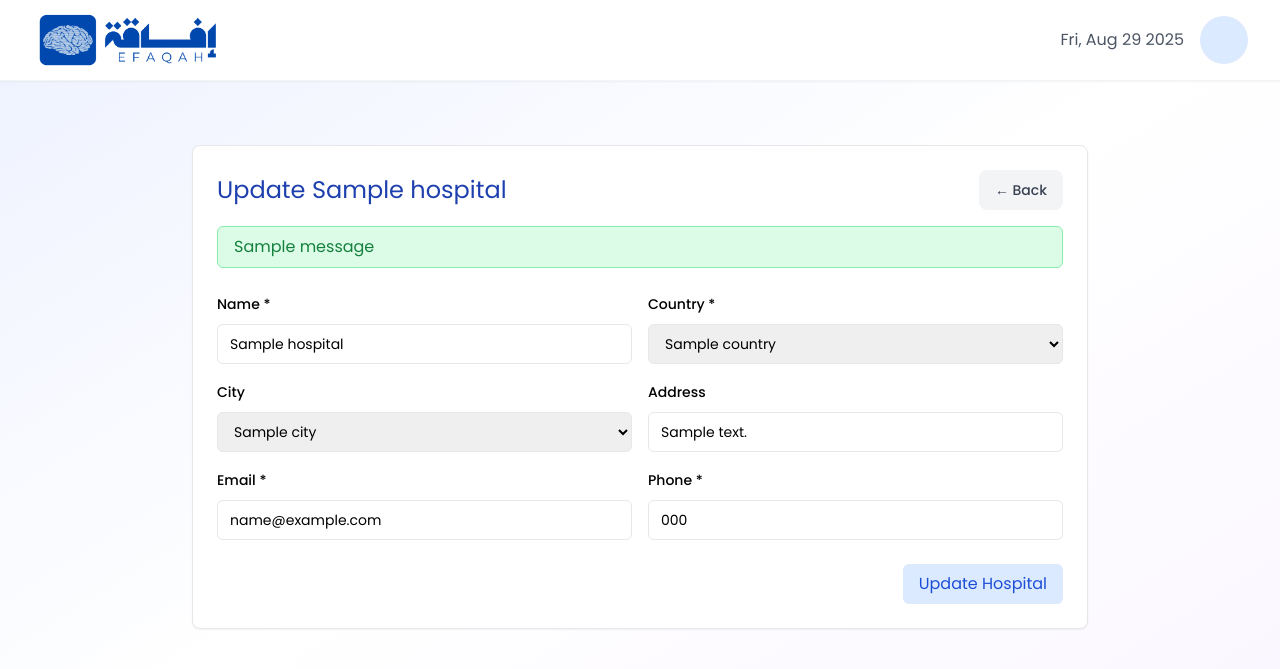
After one commit to Luluhmm/Efaqah, a Django app: template Efaqah/main/templates/main/update_hospital.html in a window 1280 px wide. The commit adds this page. Shown: the top 669 px of the page. Run offline with Django 5.2, Linux system fonts and the light colour scheme; the template is opened without the code that fills it: most values are stand-ins (such as "Sample title", 1, 10 or a date in 2020); one stand-in notice (Sample message) is shown; some libraries are stand-ins or nearby versions.

Commit message:
delete and update hospital features and Revenue Update

```diff
--- /dev/null
+++ b/Efaqah/main/templates/main/update_hospital.html
@@ -0,0 +1,101 @@
+{% extends 'doctor/base.html' %}
+{% block title %} Update {{ role|title }} {% endblock %}
+
+{% block content %}
+<div class="bg-white rounded-lg border shadow-sm w-full max-w-4xl mx-auto p-6 mt-8">
+    <div class="flex flex-col md:flex-row md:items-center md:justify-between gap-4 md:gap-0">
+        <h2 class="text-2xl text-blue-800">Update {{ hospital.name }}</h2>
+
+        <!-- Back Button -->
+        <a href="{% url 'main:all_hospital_view' %}"
+           class="inline-flex items-center justify-center rounded-lg h-10 px-4 text-sm font-medium bg-gray-100 text-gray-700 hover:bg-gray-200">
+            ← Back
+        </a>
+    </div>
+
+    <!-- Flash Messages -->
+    {% if messages %}
+        <div class="space-y-2 my-4">
+            {% for message in messages %}
+                <div class="{% if message.tags == 'success' %}bg-green-100 text-green-700 border border-green-300{% elif message.tags == 'error' %}bg-red-100 text-red-700 border border-red-300{% else %}bg-gray-100 text-gray-700 border border-gray-300{% endif %} px-4 py-2 rounded-md">
+                    {{ message }}
+                </div>
+            {% endfor %}
+        </div>
+    {% endif %}
+
+    <form method="post"
+          action="{% url 'main:update_hospital' hospital.id %}"
+          class="space-y-6">
+        {% csrf_token %}
+
+        <div class="grid grid-cols-1 md:grid-cols-2 gap-4">
+    <!-- Name -->
+    <div class="space-y-2">
+        <label for="name" class="text-sm font-medium">Name *</label>
+        <input type="text" id="name" name="name" value="{{ hospital.name }}" required
+               class="flex h-10 w-full rounded-md border border-input px-3 py-2 text-sm">
+    </div>
+
+    <!-- Country -->
+   <!-- Country -->
+<div class="space-y-2">
+    <label for="country" class="text-sm font-medium">Country *</label>
+    <select id="country" name="country" required
+            class="flex h-10 w-full rounded-md border border-input px-3 py-2 text-sm">
+        <option value="">Select a country</option>
+        {% for country in countries %}
+            <option value="{{ country.id }}"
+                {% if hospital.country and hospital.country.id == country.id %}selected{% endif %}>
+                {{ country.name }}
+            </option>
+        {% endfor %}
+    </select>
+</div>
+
+<!-- City -->
+<div class="space-y-2">
+    <label for="city" class="text-sm font-medium">City</label>
+    <select id="city" name="city" class="flex h-10 w-full rounded-md border border-input px-3 py-2 text-sm">
+        <option value="">Select a city</option>
+        {% for city in cities %}
+            <option value="{{ city.id }}"
+                {% if hospital.city and hospital.city.id == city.id %}selected{% endif %}>
+                {{ city.name }}
+            </option>
+        {% endfor %}
+    </select>
+</div>
+
+    <!-- Address -->
+    <div class="space-y-2">
+        <label for="address" class="text-sm font-medium">Address</label>
+        <input type="text" name="address" id="address" value="{{ hospital.address }}"
+               class="flex h-10 w-full rounded-md border border-input px-3 py-2 text-sm">
+    </div>
+
+    <!-- Email -->
+    <div class="space-y-2">
+        <label for="contact_email" class="text-sm font-medium">Email *</label>
+        <input type="email" id="contact_email" name="contact_email" value="{{ hospital.contact_email }}" required
+               class="flex h-10 w-full rounded-md border border-input px-3 py-2 text-sm">
+    </div>
+
+    <!-- Phone -->
+    <div class="space-y-2">
+        <label for="contact_phone" class="text-sm font-medium">Phone *</label>
+        <input type="text" id="contact_phone" name="contact_phone" value="{{ hospital.contact_phone }}" required
+               class="flex h-10 w-full rounded-md border border-input px-3 py-2 text-sm">
+    </div>
+</div>
+
+
+        <!-- Submit Button -->
+        <div class="flex justify-end mt-4">
+            <button type="submit" class="px-4 py-2 bg-blue-100 text-blue-700 hover:bg-blue-200 rounded-md">
+                Update Hospital
+            </button>
+        </div>
+    </form>
+</div>
+{% endblock %}
--- a/Efaqah/main/urls.py
+++ b/Efaqah/main/urls.py
@@ -20,7 +20,9 @@ urlpatterns = [
     path('about/',views.about_view,name="about_view"),
     path('contact/',views.contact_view,name="contact_view"),
     path('all_hospital/',views.all_hospital_view,name="all_hospital_view"),
+    path('remove_hospital/<int:hospital_id>',views.delete_hospital,name="delete_hospital"),
     path('hospital_detail/<int:hospital_id>',views.hospital_detail,name="hospital_detail"),
+    path('hospital_update/<int:hospital_id>',views.update_hospital,name="update_hospital"),
     path('privacy/',views.privacy_view,name="privacy_view"),
     path('logout/',views.logout_view,name="logout_view"),
 
```
Also changed, not shown: Efaqah/main/models.py (+10 -0 lines), Efaqah/main/templates/main/admin_dashboard.html (+8 -0 lines), Efaqah/main/templates/main/all_hospitals.html (+17 -0 lines), Efaqah/main/templates/main/hospital_detail.html (+11 -0 lines), Efaqah/main/views.py (+89 -8 lines), Efaqah/main/migrations/0007_paymenthistory.py (added), Efaqah/main/migrations/0008_rename_created_at_paymenthistory_paid_on.py (added), Efaqah/main/migrations/0009_deletedhospital_delete_paymenthistory.py (added), 2 other files.
